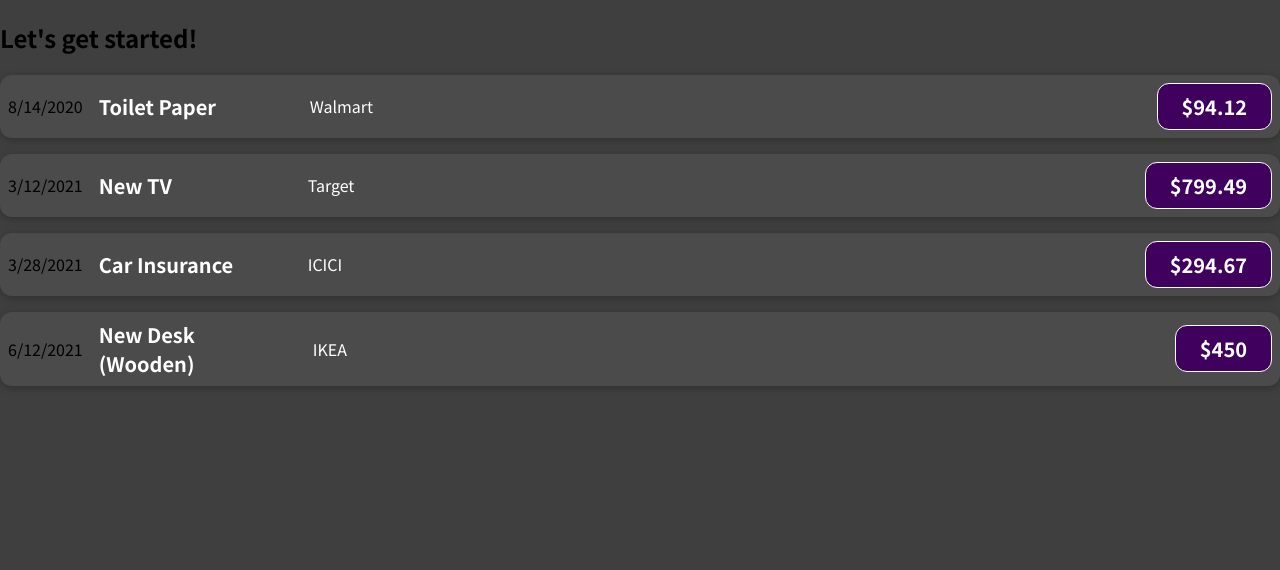
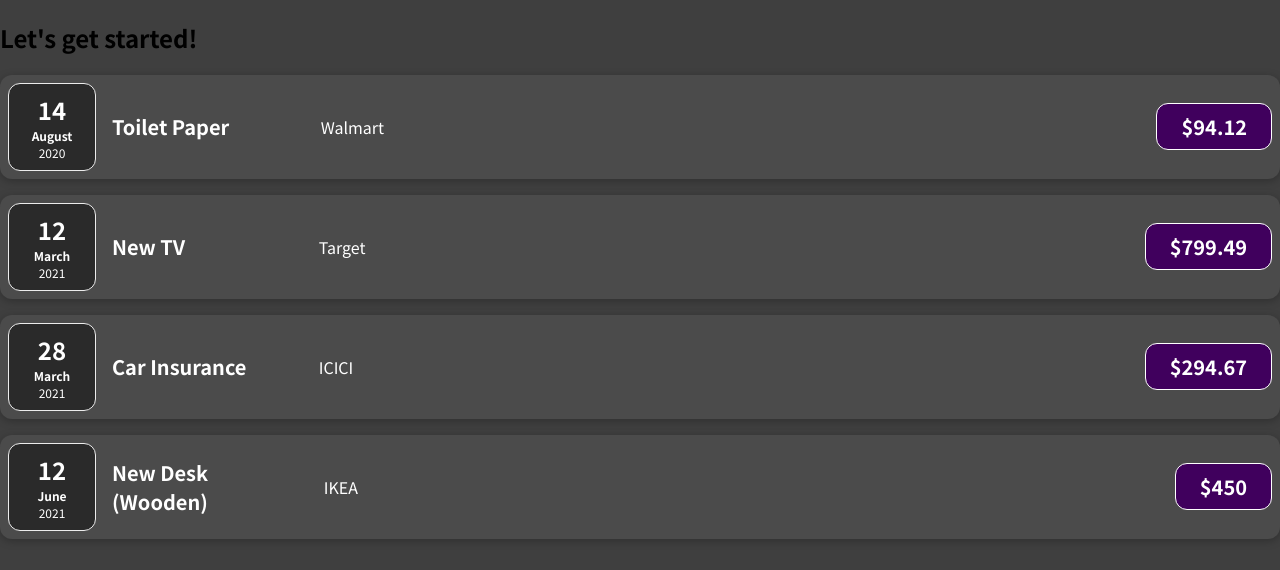
Before and after one commit to Immernachtreich/Frontend-Development, a JavaScript app in the folder React-Guide/: page / in a window 1280 px wide. Shown: the top 570 px of the page. Built offline with nearby package versions, Linux system fonts and the light colour scheme.

Commit message:
Split expense into components

```diff
--- a/React-Guide/src/App.js
+++ b/React-Guide/src/App.js
@@ -42,7 +42,7 @@
                     amount={ e.amount }
                     date={ e.date }
                     location={ e.location }
-                ></ExpenseItem>
+                />
             }) }
 
         </div>
--- /dev/null
+++ b/React-Guide/src/components/ExpenseDate.css
@@ -0,0 +1,26 @@
+.expense-date {
+    display: flex;
+    flex-direction: column;
+    width: 5.5rem;
+    height: 5.5rem;
+    border: 1px solid #ececec;
+    background-color: #2a2a2a;
+    color: white;
+    border-radius: 12px;
+    align-items: center;
+    justify-content: center;
+}
+
+.expense-date__month {
+    font-size: 0.75rem;
+    font-weight: bold;
+}
+
+.expense-date__year {
+    font-size: 0.75rem;
+}
+
+.expense-date__day {
+    font-size: 1.5rem;
+    font-weight: bold;
+}
--- /dev/null
+++ b/React-Guide/src/components/ExpenseDate.js
@@ -0,0 +1,18 @@
+import './ExpenseDate.css'
+
+function ExpenseDate(props) {
+
+    const day = props.date.toLocaleString('en-US', { day: '2-digit' });
+    const month = props.date.toLocaleString('en-US', { month: 'long' });
+    const year = props.date.getFullYear();
+
+    return (
+        <div className='expense-date'>
+            <div className='expense-date__day'> { day } </div>
+            <div className='expense-date__month'> { month } </div>
+            <div className='expense-date__year'> { year } </div>
+        </div>
+    );
+}
+
+export default ExpenseDate;
--- /dev/null
+++ b/React-Guide/src/components/ExpenseDetails.js
@@ -0,0 +1,14 @@
+function ExpenseDetails(props) {
+
+    const { title, location, amount } = props;
+
+    return (
+        <div className='expense-item__description'>
+            <h2> { title } </h2>
+            <div className='expense-item__location'> { location } </div>
+            <div className='expense-item__price'> ${ amount } </div>
+        </div>
+    );
+}
+
+export default ExpenseDetails;
--- a/React-Guide/src/components/ExpenseItem.js
+++ b/React-Guide/src/components/ExpenseItem.js
@@ -1,20 +1,16 @@
+import ExpenseDate from './ExpenseDate';
+import ExpenseDetails from './ExpenseDetails';
+
 import './ExpenseItem.css';
 
 function ExpenseItem(props) {
 
-    const expenseDate = props.date.toLocaleDateString();
-    const expenseTitle = props.title;
-    const expensePrice = props.amount;
-    const expenseLocation = props.location;
+    const { title, location, amount } = props;
 
     return (
         <div className='expense-item'>
-            <div> { expenseDate } </div>
-            <div className='expense-item__description'>
-                <h2> { expenseTitle } </h2>
-                <div className='expense-item__location'> { expenseLocation } </div>
-                <div className='expense-item__price'> ${ expensePrice } </div>
-            </div>
+            <ExpenseDate date={ props.date } />
+            <ExpenseDetails title={ title } amount={ amount } location={ location } />
         </div>
     );
 }
```
